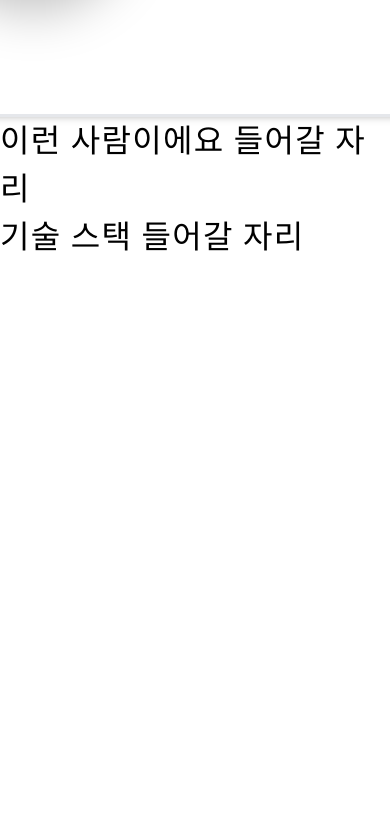
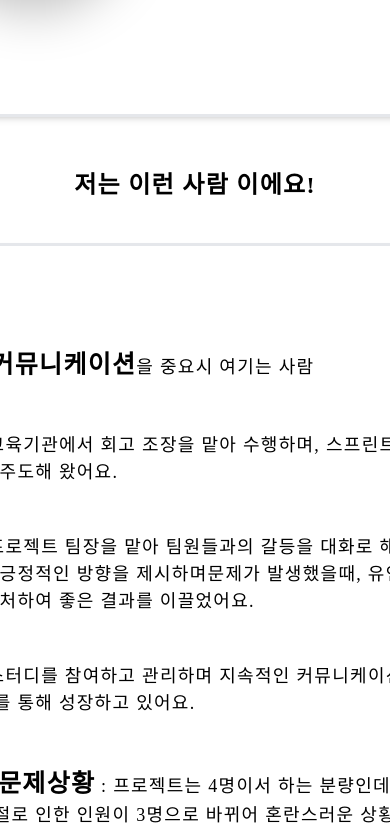
Before and after one commit to sy0725/portfolio, a Next.js app: page / in a window 390 px wide. Shown: the part 1249-2080 px from the top of the page. Before the commit the page ends 1510 px from the top, so only its background shows below. Built offline with nearby package versions, Linux system fonts and the light colour scheme; a web font is replaced by a local one.

Commit message:
🌈 Me 추가 및 반응형 설정

```diff
--- a/src/components/About/Me.tsx
+++ b/src/components/About/Me.tsx
@@ -1,9 +1,26 @@
 import React from 'react'
+import CardBox from '../Common/CardBox'
 
 function Me() {
   return (
-    <div>
-      이런 사람이에요 들어갈 자리
+    <div className='flex flex-col items-center pt-[50px]'>
+    <span className='font-bold text-[32px] pb-[40px] mobile:text-[24px] tablet:text-[28px]'>저는 이런 사람 이에요!</span>
+    <CardBox flex='flex-col'>
+
+
+      <ul className='px-[60px]'>
+      <li className='text-[35px] mobile:text-[18px] tablet:text-[28px]'><span className='font-bold text-[40px] mobile:text-[25px] tablet:text-[35px]'>💬커뮤니케이션</span>을 중요시 여기는 사람</li>
+      <br/>
+        <li className='text-[35px] mobile:text-[18px] tablet:text-[28px]'>1️⃣ 교육기관에서 회고 조장을 맡아 수행하며, 스프린트 회고를 주도해 왔어요.</li>
+        <br/>
+        <li className='text-[35px] mobile:text-[18px] tablet:text-[28px]'>2️⃣ 프로젝트 팀장을 맡아 팀원들과의 갈등을 대화로 해결하고 긍정적인 방향을 제시하며
+        <span>문제</span>가 발생했을때, 유연하게 대처하여 좋은 결과를 이끌었어요.</li>
+        <br/>
+        <li className='text-[35px] mobile:text-[18px] tablet:text-[28px]'>3️⃣ 스터디를 참여하고 관리하며 지속적인 커뮤니케이션과 교류를 통해 성장하고 있어요.</li>
+      <br/>
+        <p className='text-[35px] mobile:text-[18px] tablet:text-[28px]'><span className='font-bold text-[40px] mobile:text-[25px] tablet:text-[35px]'>🚨 문제상황</span> : 프로젝트는 4명이서 하는 분량인데 , 연락두절로 인한 인원이 3명으로 바뀌어 혼란스러운 상황 속에서 커뮤니케이션을 통해 분위기를 진정시키고, 힘들어 하는 팀원들을 대화를 통해 긍정적인 마인드로 바꾸고 결과적으로 프로젝트를 성공적으로 마무리했어요.</p>
+      </ul>
+    </CardBox>
     </div>
   )
 }
```
